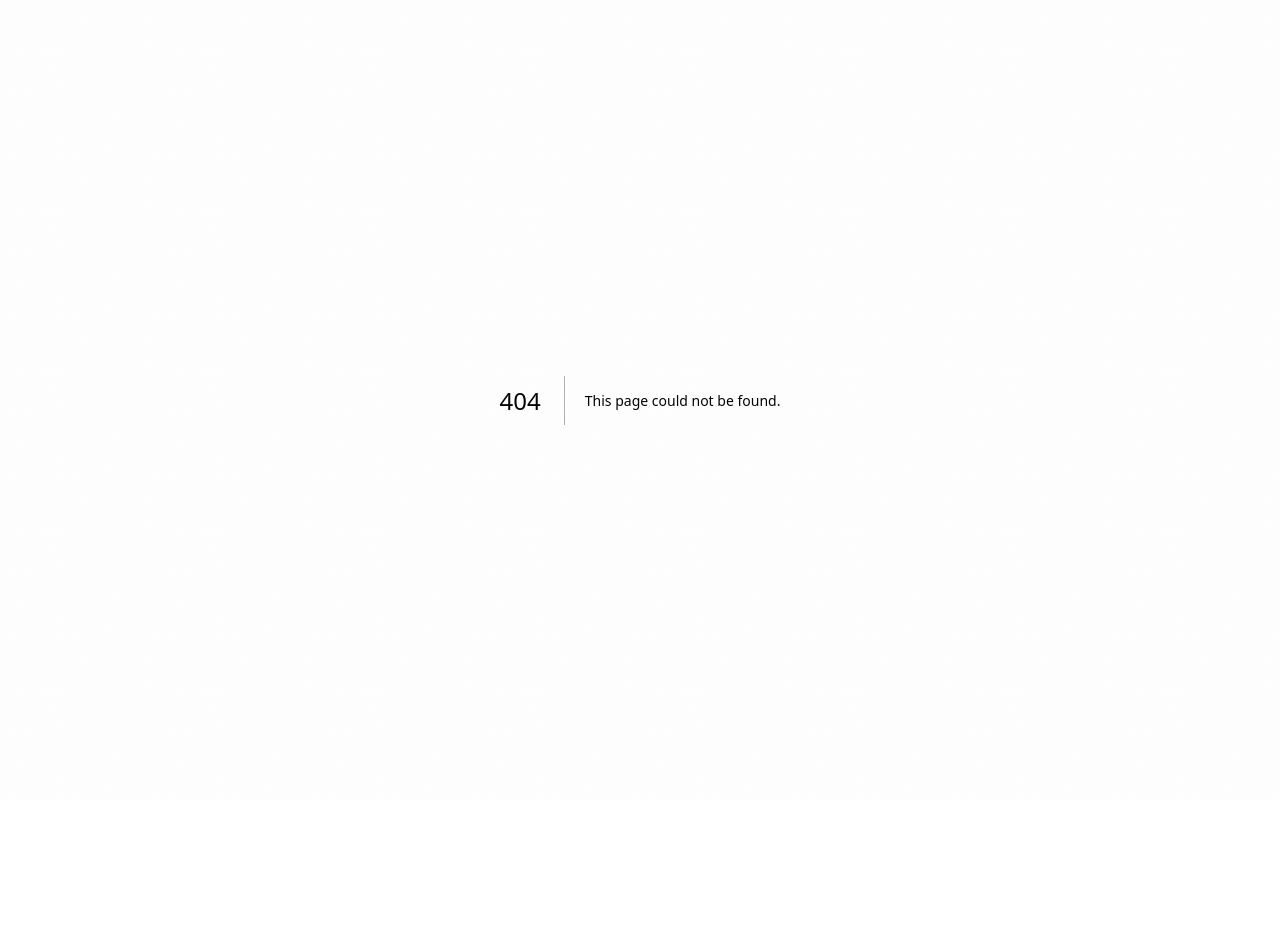
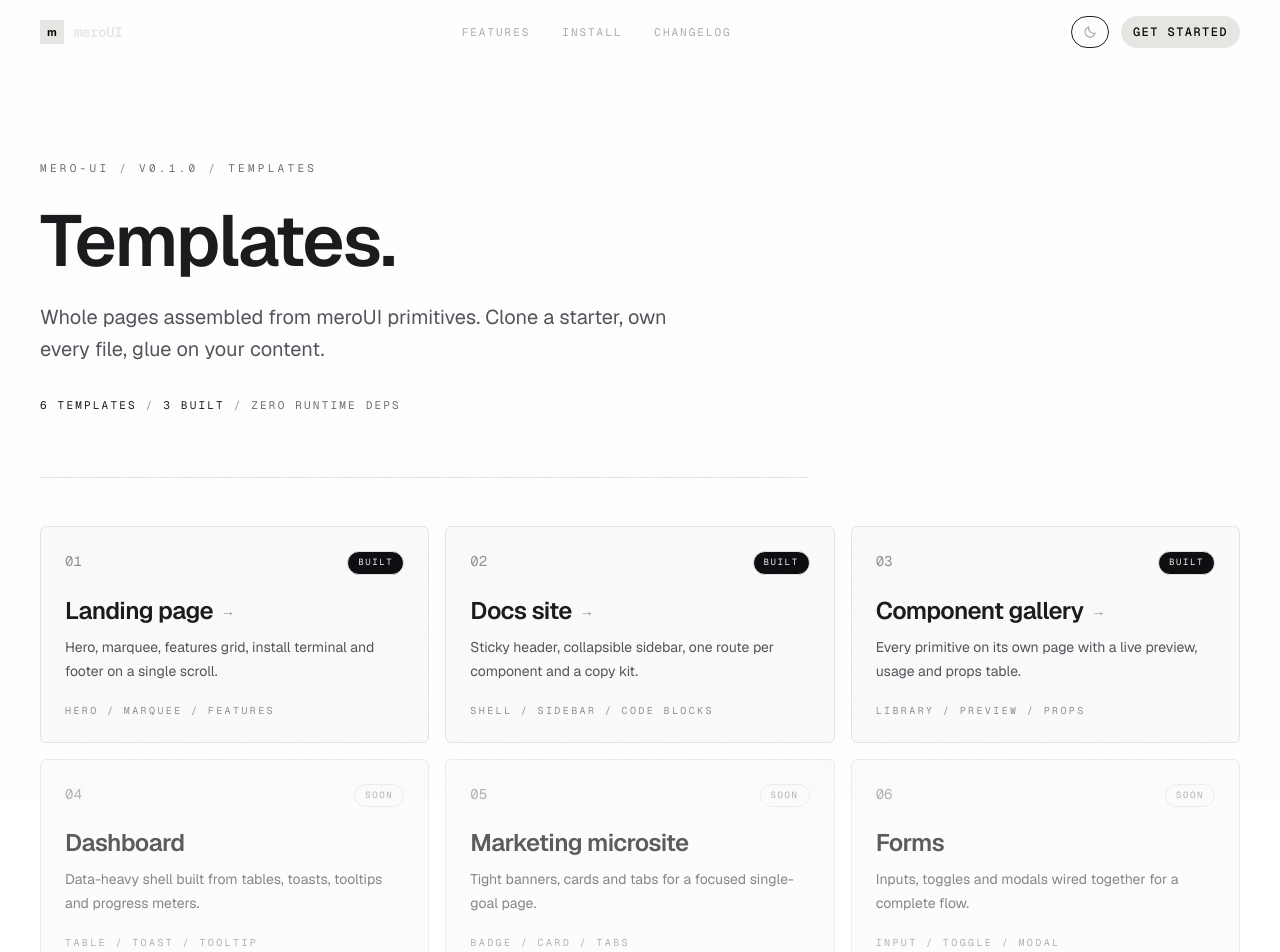
Before and after one commit to shivraj598/meroUI, a Next.js app: page /templates in a window 1280 px wide. Before the commit this address had no page. Shown: the top 952 px of the page. Before the commit the page ends 800 px from the top, so only its background shows below. Built offline with nearby package versions, Linux system fonts and the light colour scheme.

Commit message:
style: add TemplatesPage component with template listings and layout

```diff
--- /dev/null
+++ b/src/app/templates/page.tsx
@@ -0,0 +1,197 @@
+import type { Metadata } from "next";
+import Link from "next/link";
+import { Navbar } from "@/components/sections/Navbar";
+import { Button } from "@/components/ui/Button";
+import { CopyLine } from "@/components/docs/CopyLine";
+
+export const metadata: Metadata = {
+  title: "Templates - meroUI",
+  description:
+    "Starters built from meroUI primitives: landing pages, docs sites, dashboards and more. Zero runtime deps, full source ownership.",
+};
+
+type Template = {
+  name: string;
+  blurb: string;
+  meta: string;
+  href?: string;
+  status: "built" | "soon";
+};
+
+const TEMPLATES: Template[] = [
+  {
+    name: "Landing page",
+    blurb:
+      "Hero, marquee, features grid, install terminal and footer on a single scroll.",
+    meta: "hero / marquee / features",
+    href: "/",
+    status: "built",
+  },
+  {
+    name: "Docs site",
+    blurb:
+      "Sticky header, collapsible sidebar, one route per component and a copy kit.",
+    meta: "shell / sidebar / code blocks",
+    href: "/docs",
+    status: "built",
+  },
+  {
+    name: "Component gallery",
+    blurb:
+      "Every primitive on its own page with a live preview, usage and props table.",
+    meta: "library / preview / props",
+    href: "/docs",
+    status: "built",
+  },
+  {
+    name: "Dashboard",
+    blurb:
+      "Data-heavy shell built from tables, toasts, tooltips and progress meters.",
+    meta: "table / toast / tooltip",
+    status: "soon",
+  },
+  {
+    name: "Marketing microsite",
+    blurb:
+      "Tight banners, cards and tabs for a focused single-goal page.",
+    meta: "badge / card / tabs",
+    status: "soon",
+  },
+  {
+    name: "Forms",
+    blurb:
+      "Inputs, toggles and modals wired together for a complete flow.",
+    meta: "input / toggle / modal",
+    status: "soon",
+  },
+];
+
+function TemplateCard({ t, index }: { t: Template; index: number }) {
+  const inner = (
+    <div className="group relative flex h-full min-h-40 flex-col rounded-md border border-line bg-panel/40 p-6 transition-colors hover:border-line-strong hover:bg-panel/70">
+      <div className="flex items-start justify-between gap-4">
+        <span
+          aria-hidden
+          className="font-mono text-sm text-dim transition-colors group-hover:text-muted"
+        >
+          {String(index).padStart(2, "0")}
+        </span>
+        <span
+          className={`rounded-full border px-2.5 py-1 font-mono text-[9px] uppercase tracking-[0.18em] ${
+            t.status === "built"
+              ? "border-line bg-code text-code-ink"
+              : "border-line text-dim"
+          }`}
+        >
+          {t.status}
+        </span>
+      </div>
+      <div className="mt-5 flex flex-1 flex-col justify-end">
+        <div className="flex items-center gap-2">
+          <h3 className="text-2xl font-semibold tracking-tight text-ink">
+            {t.name}
+          </h3>
+          {t.status === "built" && (
+            <span className="font-mono text-sm text-dim transition-transform duration-200 group-hover:-translate-y-0.5 group-hover:translate-x-0.5 group-hover:text-ink">
+              →
+            </span>
+          )}
+        </div>
+        <p className="mt-2 max-w-sm text-sm leading-6 text-muted">
+          {t.blurb}
+        </p>
+        <p className="mt-5 font-mono text-[10px] uppercase tracking-[0.24em] text-dim">
+          {t.meta}
+        </p>
+      </div>
+    </div>
+  );
+
+  return (
+    <li>
+      {t.href ? (
+        <Link href={t.href} className="block h-full">
+          {inner}
+        </Link>
+      ) : (
+        <div className="h-full opacity-70">{inner}</div>
+      )}
+    </li>
+  );
+}
+
+export default function TemplatesPage() {
+  return (
+    <main className="flex min-h-dvh flex-col bg-canvas">
+      <Navbar />
+
+      <div className="mx-auto w-full max-w-7xl flex-1 px-6 pb-24 pt-32 md:px-10 md:pt-40">
+        {/* header */}
+        <section className="max-w-3xl border-b border-line pb-12 md:pb-16">
+          <p className="font-mono text-[11px] uppercase tracking-[0.3em] text-faint">
+            mero-ui
+            <span className="text-dim"> / </span>v0.1.0
+            <span className="text-dim"> / </span>templates
+          </p>
+          <h1 className="mt-7 text-5xl font-semibold tracking-tight md:text-7xl">
+            Templates.
+          </h1>
+          <p className="mt-6 max-w-2xl text-lg leading-8 text-muted md:text-xl">
+            Whole pages assembled from meroUI primitives. Clone a starter, own
+            every file, glue on your content.
+          </p>
+          <p className="mt-8 font-mono text-[11px] uppercase tracking-[0.2em] text-faint">
+            <span className="text-ink">{TEMPLATES.length} templates</span>
+            <span className="text-dim">{" / "}</span>
+            <span className="text-ink">
+              {
+                TEMPLATES.filter((t) => t.status === "built").length
+              }{" "}
+              built
+            </span>
+            <span className="text-dim">{" / "}</span>
+            <span>zero runtime deps</span>
+          </p>
+        </section>
+
+        {/* grid */}
+        <section aria-labelledby="templates-title">
+          <ul className="mt-12 grid grid-cols-1 gap-4 sm:grid-cols-2 lg:grid-cols-3">
+            {TEMPLATES.map((t, i) => (
+              <TemplateCard key={t.name} t={t} index={i + 1} />
+            ))}
+          </ul>
+        </section>
+
+        {/* install */}
+        <section className="mt-16 border-t border-line pt-10 md:mt-20">
+          <h2 className="text-2xl font-semibold tracking-tight md:text-3xl">
+            Pull a template.
+          </h2>
+          <p className="mt-2 max-w-md text-sm leading-6 text-muted">
+            Stage a starter into your app, files owned by you.
+          </p>
+          <div className="mt-6 grid max-w-3xl gap-4 md:grid-cols-2">
+            <CopyLine command="npx meroui add landing" />
+            <CopyLine command="npx meroui add docs" />
+          </div>
+        </section>
+
+        {/* cta */}
+        <section className="mt-16 flex items-center justify-between gap-6 rounded-md border border-line bg-panel/40 px-6 py-6">
+          <div>
+            <p className="font-mono text-[10px] uppercase tracking-[0.24em] text-faint">
+              want a bespoke starter
+            </p>
+            <p className="mt-2 text-xl font-semibold tracking-tight text-ink">
+              The library is the raw material.
+            </p>
+          </div>
+          <Button href="/docs" variant="ghost" size="sm" className="shrink-0">
+            Browse components
+          </Button>
+        </section>
+      </div>
+    </main>
+  );
+}
```
